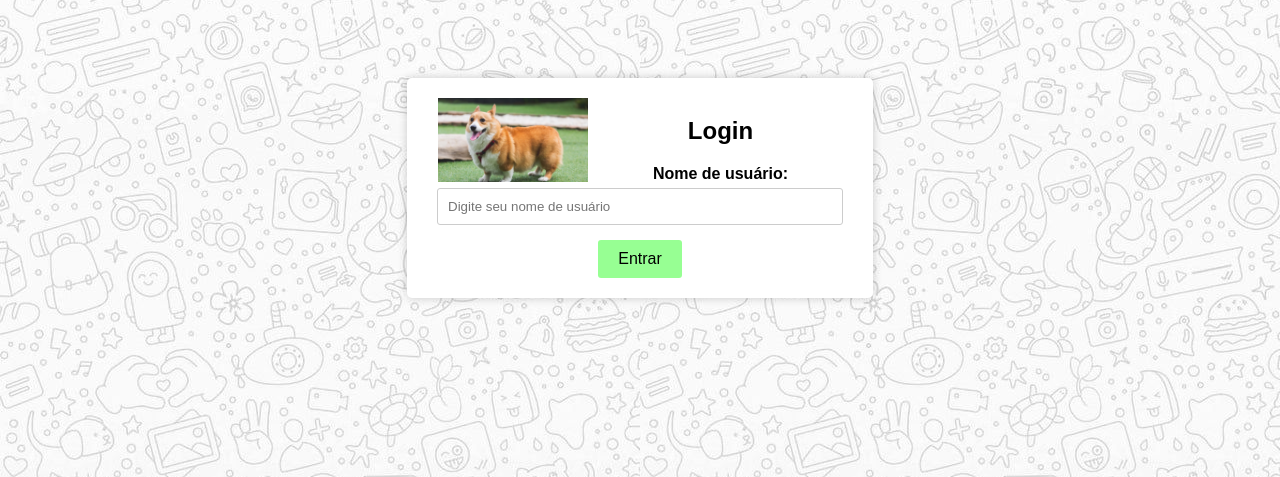
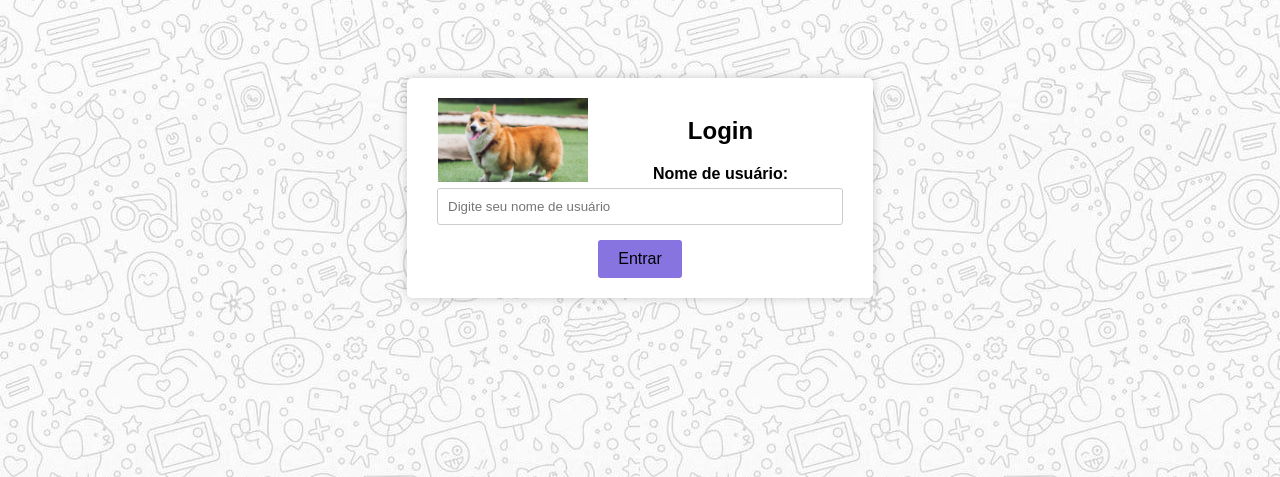
Before and after one commit to YuriLou/chat2023, a PHP site: page / in a window 1280 px wide. Shown: the part 212-689 px from the top of the page. Run offline with PHP 8.4, Linux system fonts and the light colour scheme.

Commit message:
mudança de cor de botão

```diff
--- a/styloindex.css
+++ b/styloindex.css
@@ -41,8 +41,8 @@ input[type="text"] {
     max-width: 90%;
 }
 
-button {
-    background-color: #97ff93;
+ button[type="submit"] {
+    background-color: #8774e1;;
     color: #000000;
     padding: 10px 20px;
     border: none;
```
